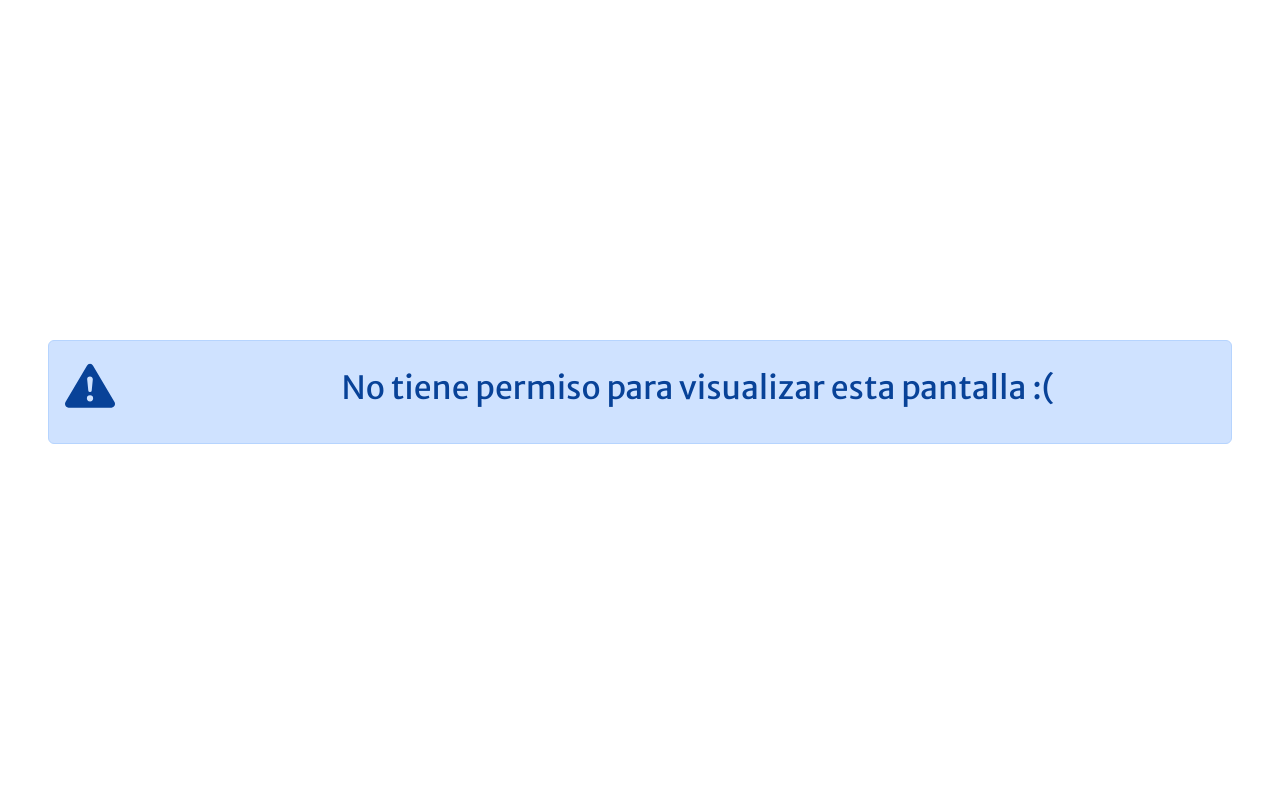
After one commit to ararolon/GestorDeProyectosAgiles_repo, a Django app: template vistasSSO/templates/vistasSSO/sinpermiso.html in a window 1280 px wide. The commit adds this page. Run offline with Django 4.2, Linux system fonts and the light colour scheme; the template is opened without the code that fills it, so the values that code supplies are empty.

Commit message:
agregación de templates que faltan

```diff
--- a/vistasSSO/templates/vistasSSO/home.html
+++ b/vistasSSO/templates/vistasSSO/home.html
@@ -10,9 +10,9 @@
 {% block content %}
 
     <div>
-       <h2>
+       <h3>
            Bienvenido {{ user.username }}
-       </h2>
+       </h3>
 
     </div>
 
--- /dev/null
+++ b/vistasSSO/templates/vistasSSO/sinpermiso.html
@@ -0,0 +1,53 @@
+{# Template para mostrar mensaje de error cuando no se tiene permiso de acceso #}
+<!doctype html>
+<html lang="en">
+    <head>
+        <!-- Required meta tags -->
+        <meta charset="utf-8">
+        <meta name="viewport" content="width=device-width, initial-scale=1">
+
+        <!-- CSS only -->
+        <link href="https://cdn.jsdelivr.net/npm/bootstrap@5.2.0/dist/css/bootstrap.min.css" rel="stylesheet" integrity="sha384-gH2yIJqKdNHPEq0n4Mqa/HGKIhSkIHeL5AyhkYV8i59U5AR6csBvApHHNl/vI1Bx" crossorigin="anonymous">
+
+        <title>
+            {% block title %}
+
+            {% endblock %}
+        </title>
+
+
+        <!-- Google Font -->
+        <link rel="preconnect" href="https://fonts.googleapis.com">
+        <link rel="preconnect" href="https://fonts.gstatic.com" crossorigin>
+        <link href="https://fonts.googleapis.com/css2?family=Merriweather+Sans&display=swap" rel="stylesheet">
+
+        <style>
+            body{
+                font-family: 'Merriweather Sans', sans-serif;
+            }
+        </style>
+    </head>
+    <body>
+
+        <body class="m-0 vh-100 row justify-content-center align-items-center">
+            <div class="p-5 text-center">
+                <div class="alert alert-primary d-flex align-items-center" role="alert" >
+                    <svg xmlns="http://www.w3.org/2000/svg" width="50" height="70" fill="currentColor"
+                    class="bi bi-exclamation-triangle-fill flex-shrink-0 me-2" viewBox="0 0 16 20" role="img" aria-label="Warning:" >
+                      <path d="M8.982 1.566a1.13 1.13 0 0 0-1.96 0L.165 13.233c-.457.778.091 1.767.98 1.767h13.713c.889 0 1.438-.99.98-1.767L8.982 1.566zM8 5c.535 0 .954.462.9.995l-.35 3.507a.552.552 0 0 1-1.1 0L7.1 5.995A.905.905 0 0 1 8 5zm.002 6a1 1 0 1 1 0 2 1 1 0 0 1 0-2z"/>
+                    </svg>
+                    <h2 class="col-sm-12 d-flex justify-content-center">
+                        No tiene permiso para visualizar esta pantalla :(
+                    </h2>
+                </div>
+
+            </div>
+        </body>
+
+        <!-- Option 2: Separate Popper and Bootstrap JS -->
+
+        <script src="https://cdn.jsdelivr.net/npm/@popperjs/core@2.9.3/dist/umd/popper.min.js" integrity="sha384-W8fXfP3gkOKtndU4JGtKDvXbO53Wy8SZCQHczT5FMiiqmQfUpWbYdTil/SxwZgAN" crossorigin="anonymous"></script>
+        <script src="https://cdn.jsdelivr.net/npm/bootstrap@5.1.1/dist/js/bootstrap.min.js" integrity="sha384-skAcpIdS7UcVUC05LJ9Dxay8AXcDYfBJqt1CJ85S/CFujBsIzCIv+l9liuYLaMQ/" crossorigin="anonymous"></script>
+
+    </body>
+</html>
```
Also changed, not shown: vistasSSO/templates/vistasSSO/NavBar_admin.html (+6 -1 lines).
